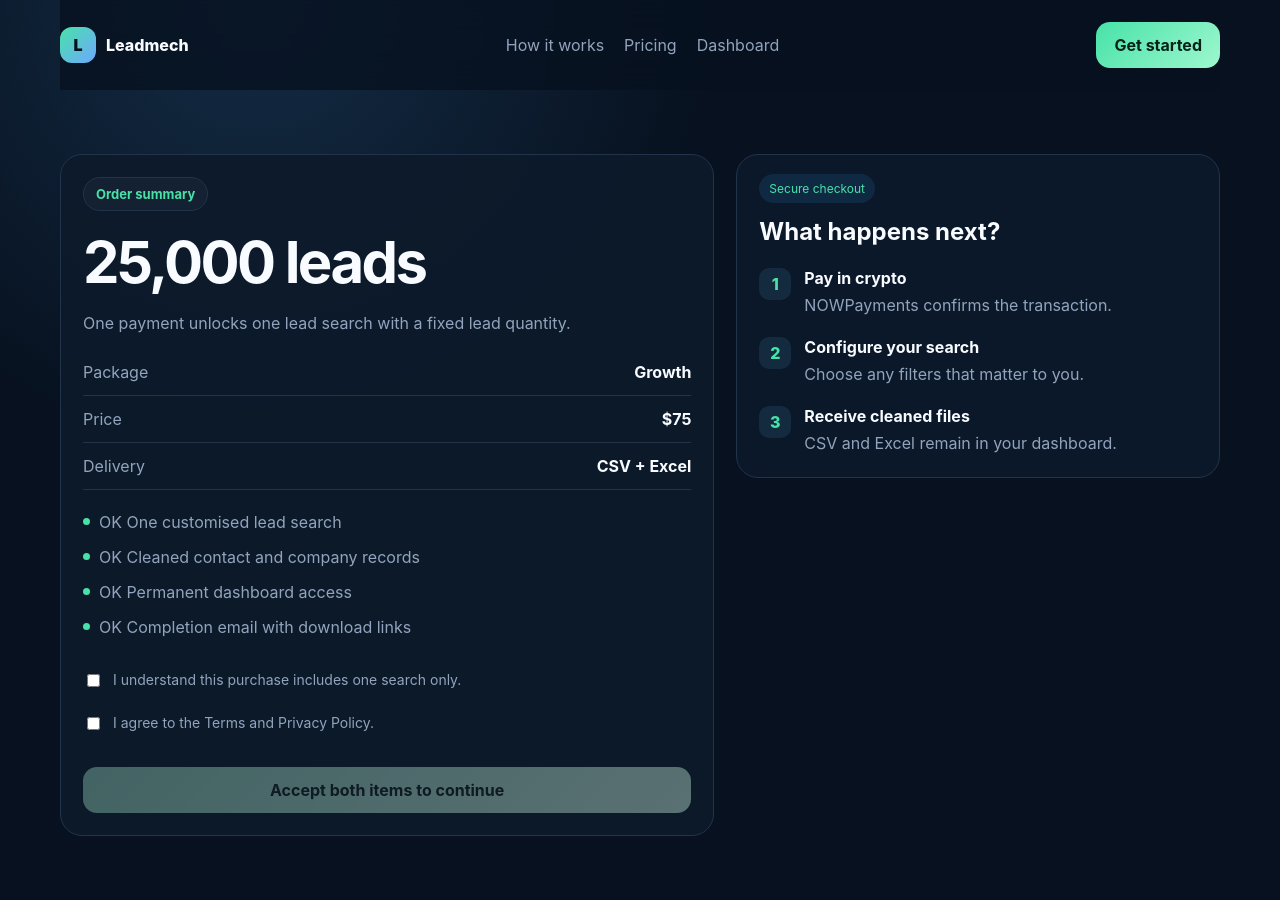
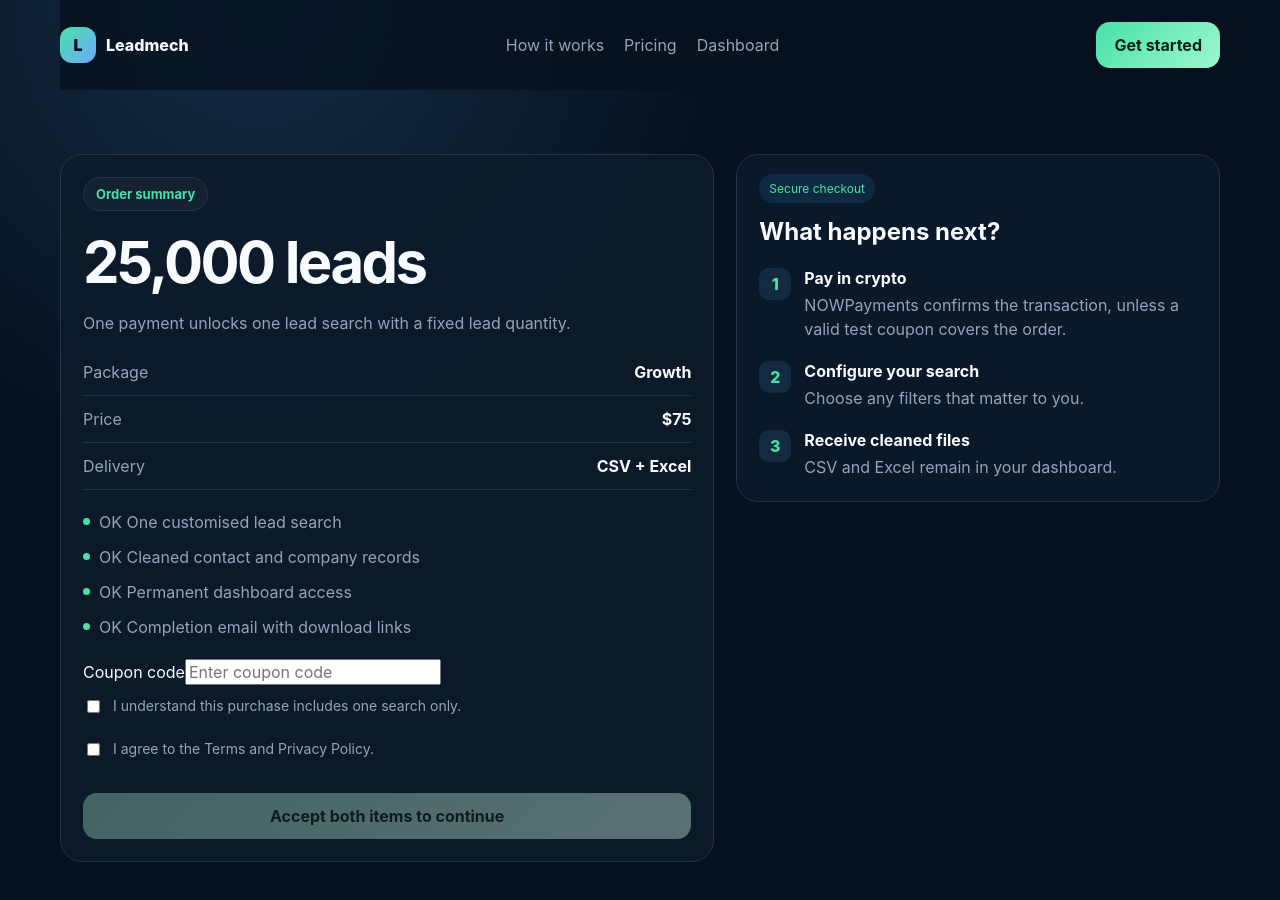
Before and after one commit to limitlessnx/LEADMECH, a Next.js app: page /checkout in a window 1280 px wide. Shown: the top 900 px of the page. Built offline with nearby package versions, Linux system fonts and the light colour scheme.

Commit message:
Add Leadmech test coupon field to checkout

```diff
--- a/components/PackageCheckout.tsx
+++ b/components/PackageCheckout.tsx
@@ -9,6 +9,7 @@ export function PackageCheckout() {
   const selectedPackage = getPackage(params.get('package'));
   const [singleSearchAccepted, setSingleSearchAccepted] = useState(false);
   const [termsAccepted, setTermsAccepted] = useState(false);
+  const [couponCode, setCouponCode] = useState('');
   const [error, setError] = useState('');
   const [loading, setLoading] = useState(false);
   const ready = singleSearchAccepted && termsAccepted;
@@ -21,7 +22,7 @@ export function PackageCheckout() {
     const response = await fetch('/api/payments/nowpayments/create', {
       method: 'POST',
       headers: { 'content-type': 'application/json' },
-      body: JSON.stringify({ packageId: selectedPackage.id }),
+      body: JSON.stringify({ packageId: selectedPackage.id, couponCode }),
     });
     const data = await response.json();
     setLoading(false);
@@ -33,6 +34,11 @@ export function PackageCheckout() {
 
     if (!response.ok) {
       setError(data.error || 'Unable to start checkout.');
+      return;
+    }
+
+    if (data.couponApplied && data.successUrl) {
+      window.location.href = data.successUrl;
       return;
     }
 
@@ -54,11 +60,21 @@ export function PackageCheckout() {
           <span>OK Permanent dashboard access</span>
           <span>OK Completion email with download links</span>
         </div>
+        <label className="form-field">
+          <span>Coupon code</span>
+          <input
+            type="text"
+            value={couponCode}
+            onChange={(event) => setCouponCode(event.target.value.toUpperCase())}
+            placeholder="Enter coupon code"
+            autoComplete="off"
+          />
+        </label>
         <label className="check-line"><input type="checkbox" checked={singleSearchAccepted} onChange={(event) => setSingleSearchAccepted(event.target.checked)} /> <span>I understand this purchase includes one search only.</span></label>
         <label className="check-line"><input type="checkbox" checked={termsAccepted} onChange={(event) => setTermsAccepted(event.target.checked)} /> <span>I agree to the Terms and Privacy Policy.</span></label>
         {error && <p className="error-text">{error}</p>}
         {ready ? (
-          <button onClick={continueToPayment} className="btn btn-primary btn-wide" disabled={loading}>{loading ? 'Creating checkout...' : 'Continue to crypto payment'}</button>
+          <button onClick={continueToPayment} className="btn btn-primary btn-wide" disabled={loading}>{loading ? 'Creating checkout...' : couponCode.trim() ? 'Apply coupon and continue' : 'Continue to crypto payment'}</button>
         ) : (
           <button className="btn btn-primary btn-wide" disabled>Accept both items to continue</button>
         )}
@@ -67,7 +83,7 @@ export function PackageCheckout() {
         <span className="pill">Secure checkout</span>
         <h2>What happens next?</h2>
         <ol className="numbered-list">
-          <li><span>1</span><div><strong>Pay in crypto</strong><p className="muted">NOWPayments confirms the transaction.</p></div></li>
+          <li><span>1</span><div><strong>Pay in crypto</strong><p className="muted">NOWPayments confirms the transaction, unless a valid test coupon covers the order.</p></div></li>
           <li><span>2</span><div><strong>Configure your search</strong><p className="muted">Choose any filters that matter to you.</p></div></li>
           <li><span>3</span><div><strong>Receive cleaned files</strong><p className="muted">CSV and Excel remain in your dashboard.</p></div></li>
         </ol>
```
